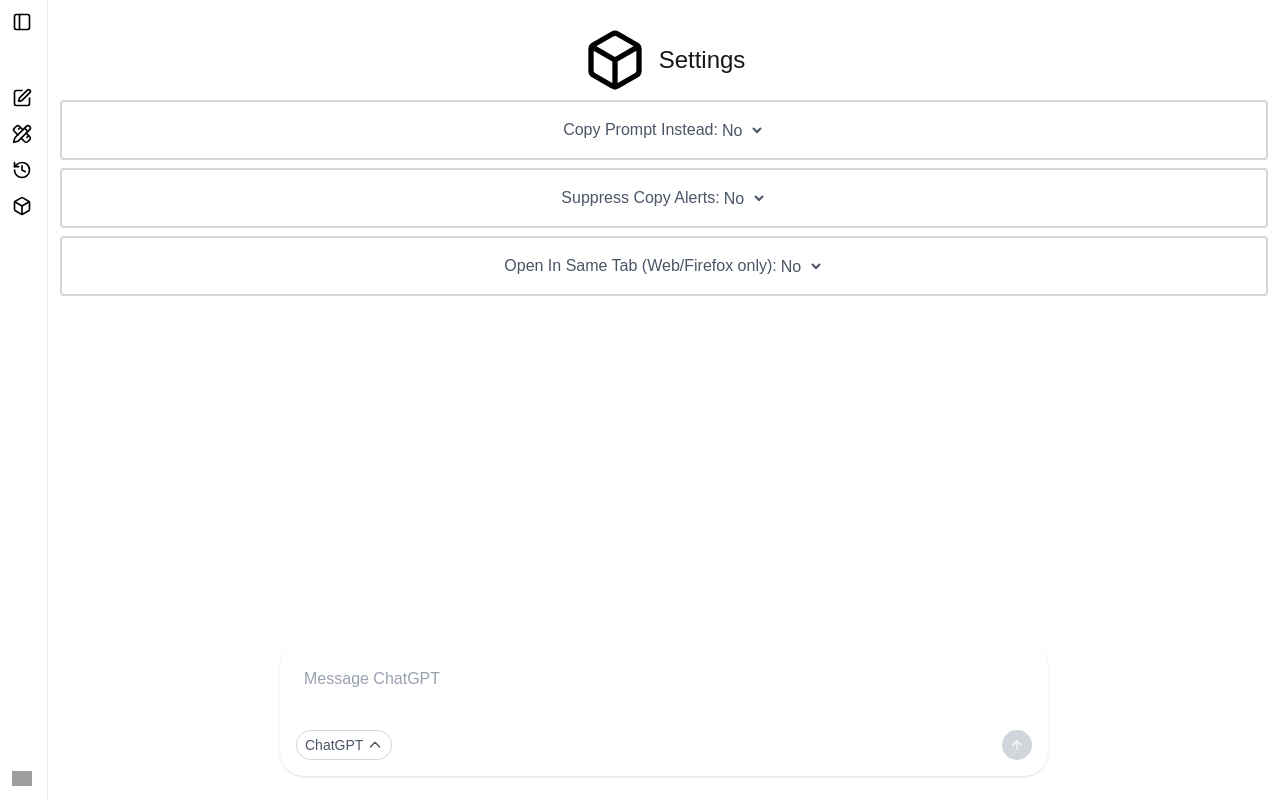
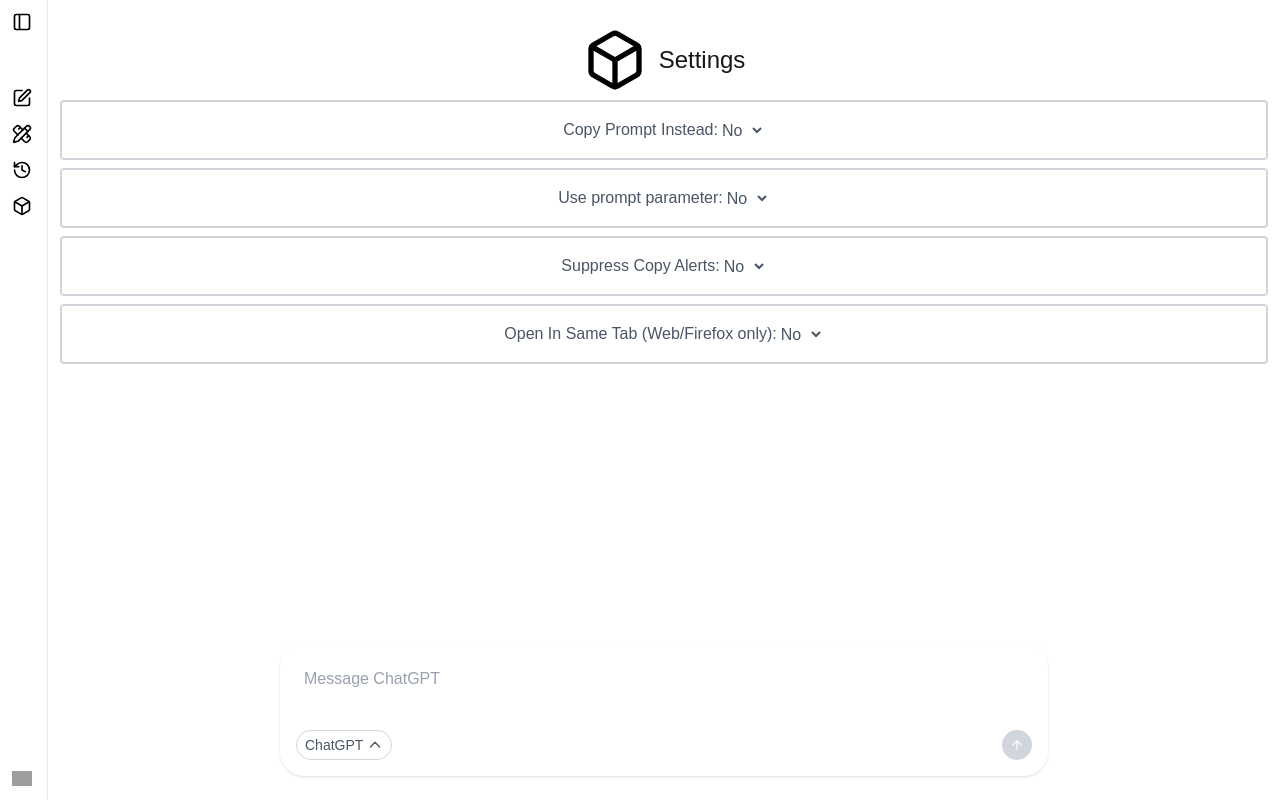
Before and after one commit to DerivedFunction/prompt-builder, a React (Vite) app in the folder web/: page / in a window 1280 px wide. Both pictures are taken after a click on the element "Settings". Built offline with nearby package versions, Linux system fonts and the light colour scheme; grey boxes are pictures that could not be loaded.

Commit message:
added prompt parameter

```diff
--- a/web/components/prompt-box.tsx
+++ b/web/components/prompt-box.tsx
@@ -29,15 +29,20 @@
     const selectedAI = aiList.find((ai) => ai.name === chatbot);
     if (!selectedAI) return;
     let url = selectedAI.url;
-    const limit = prompt.length > 8000;
+    const limit = prompt.length > 8000; // use home url and copy if past limit
     const copy = localStorage.getItem("copy") === "true";
     const suppress = localStorage.getItem("supress") === "true";
     const sameTab = localStorage.getItem("sameTab") === "true";
+    const promptParam = localStorage.getItem("prompt") === "true";
     url =
-      selectedAI.needsPerm || copy
+      selectedAI.needsPerm || copy || limit /** If it needsPerm (no ?q=), we copy, or we past the limit, go to home url */
         ? selectedAI.home ?? `https://${new URL(selectedAI.url).hostname}`
-        : `${selectedAI.url}${encodeURIComponent(prompt)}`;
-    navigator.clipboard.writeText(prompt);
+        : promptParam /** Else, if we have the prompt parementer, build the url with ?prompt= */
+        ? `${selectedAI.url.split("?")[0]}?prompt=${encodeURIComponent(prompt)}`
+          : `${selectedAI.url}${encodeURIComponent(prompt)}`; /** Else, the url already includes the ?q= */
+    // Copy to clipboard if told to copy, if prompt is greater than limit, or it needs permission w/o prompt parameter
+    if (copy || limit || (selectedAI.needsPerm && !promptParam))
+      navigator.clipboard.writeText(prompt);
     addHistoryEntry(prompt, url);
     if (!suppress && (limit || selectedAI.needsPerm || copy)) {
       window.alert(
--- a/web/pages/settings-page.tsx
+++ b/web/pages/settings-page.tsx
@@ -1,5 +1,10 @@
+import { useEffect, useState } from "react";
 import box from "../src/images/box.svg";
 const SettingsPage: React.FC = () => {
+  const [copy, setCopy] = useState(true);
+  useEffect(() => {
+    setCopy(localStorage.getItem("copy") === "true");
+  }, []);
   return (
     <div className="w-full">
       <div className="flex items-center gap-3 justify-center">
@@ -13,8 +18,23 @@
           defaultValue={localStorage.getItem("copy") || "false"}
           onChange={(e) => {
             localStorage.setItem("copy", e.target.value);
+            setCopy(e.target.value === "true");
           }}
           id="copy-form"
+        >
+          <option value="true">Yes</option>
+          <option value="false">No</option>
+        </select>
+      </div>
+      <div className={`${copy ? "hidden" : ""} w-full flex text-md mt-2 p-4 justify-center border-2 rounded border-gray-300 text-gray-600 dark:border-gray-600 dark:text-gray-400`}>
+        <legend>Use prompt parameter: </legend>
+        <select
+          className="bg-[var(--background)]"
+          defaultValue={localStorage.getItem("prompt") || "false"}
+          onChange={(e) => {
+            localStorage.setItem("prompt", e.target.value);
+          }}
+          id="prompt-form"
         >
           <option value="true">Yes</option>
           <option value="false">No</option>
```
